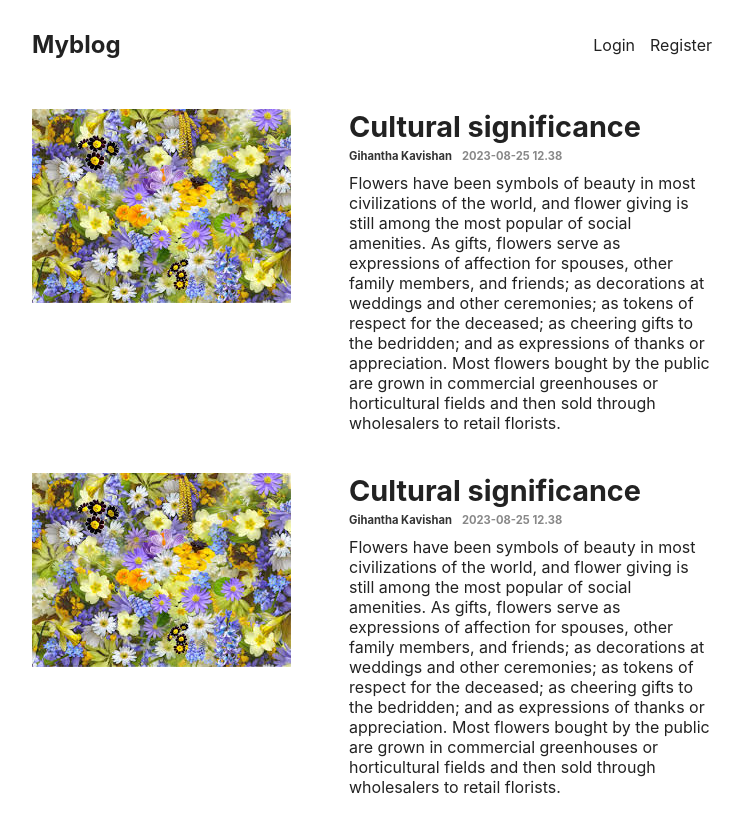
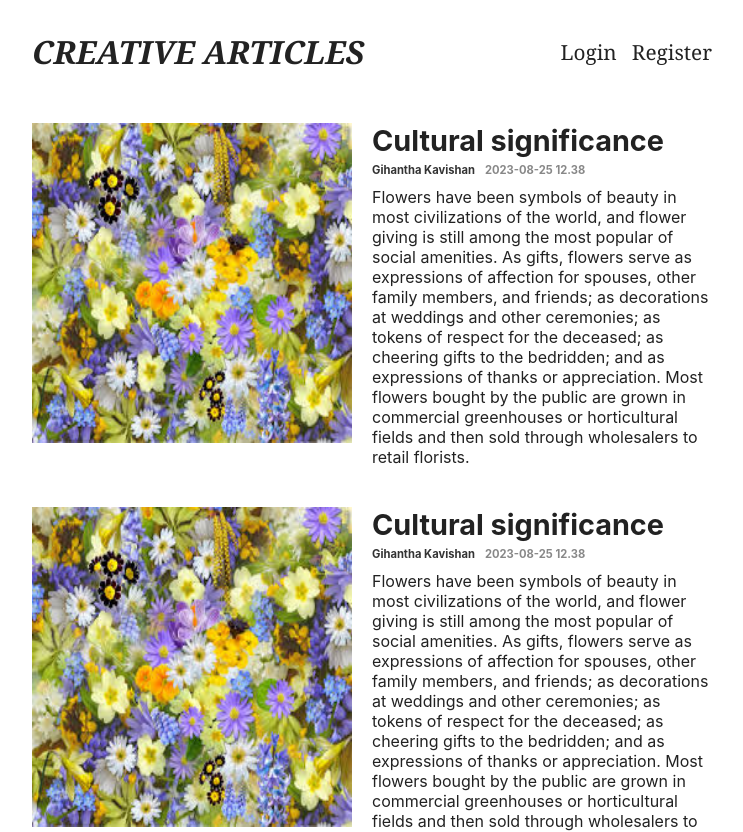
Before and after one commit to gihanthakavishan/Blog_application, a React (Create React App) app in the folder client/: page / in a window 1280 px wide. Shown: the top 832 px of the page, without its empty margins (268-1011 px from the left). Built offline with nearby package versions, Linux system fonts and the light colour scheme; no server answers.

Commit message:
add some css  to app.css

```diff
--- a/client/src/App.css
+++ b/client/src/App.css
@@ -5,7 +5,9 @@ body{
   color: #222;
 }
 img{
-  max-width:50;
+  max-width:320px;
+  height: 320px;
+
 }
 main{
   padding: 10px;
@@ -22,10 +24,16 @@ header{
 header a{
   text-decoration: none;
   color: inherit;
+  font-family: Cambria, Cochin, Georgia, Times, 'Times New Roman', serif;
+  font-size: 1.3rem;
 }
 header .logo{
   font-weight: bold;
-  font-size: 1.5rem;
+  font-style: italic;
+  text-transform: uppercase;
+  font-size: 2rem;
+  font-family:Cambria, Cochin, Georgia, Times, 'Times New Roman', serif;
+
 }
 header nav{
   display: flex;
--- a/client/src/header.js
+++ b/client/src/header.js
@@ -92,7 +92,7 @@ export default function Header() {
   return (
     <header>
       <Link to="/" className="logo">
-        Myblog
+        Creative Articles
       </Link>
       <nav>
         {username && (
```
Also changed, not shown: client/src/App.js (line endings or trailing spaces).
